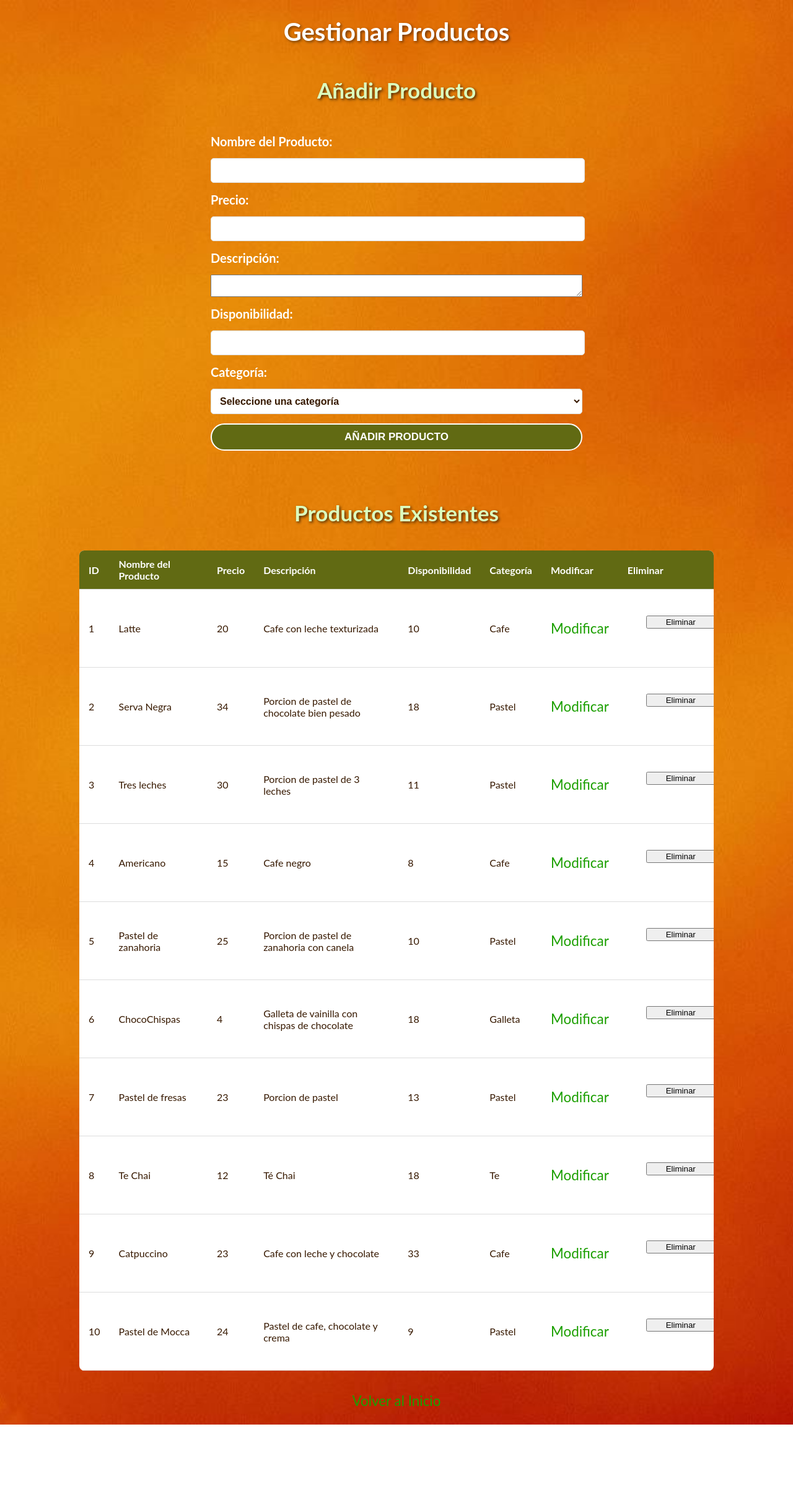
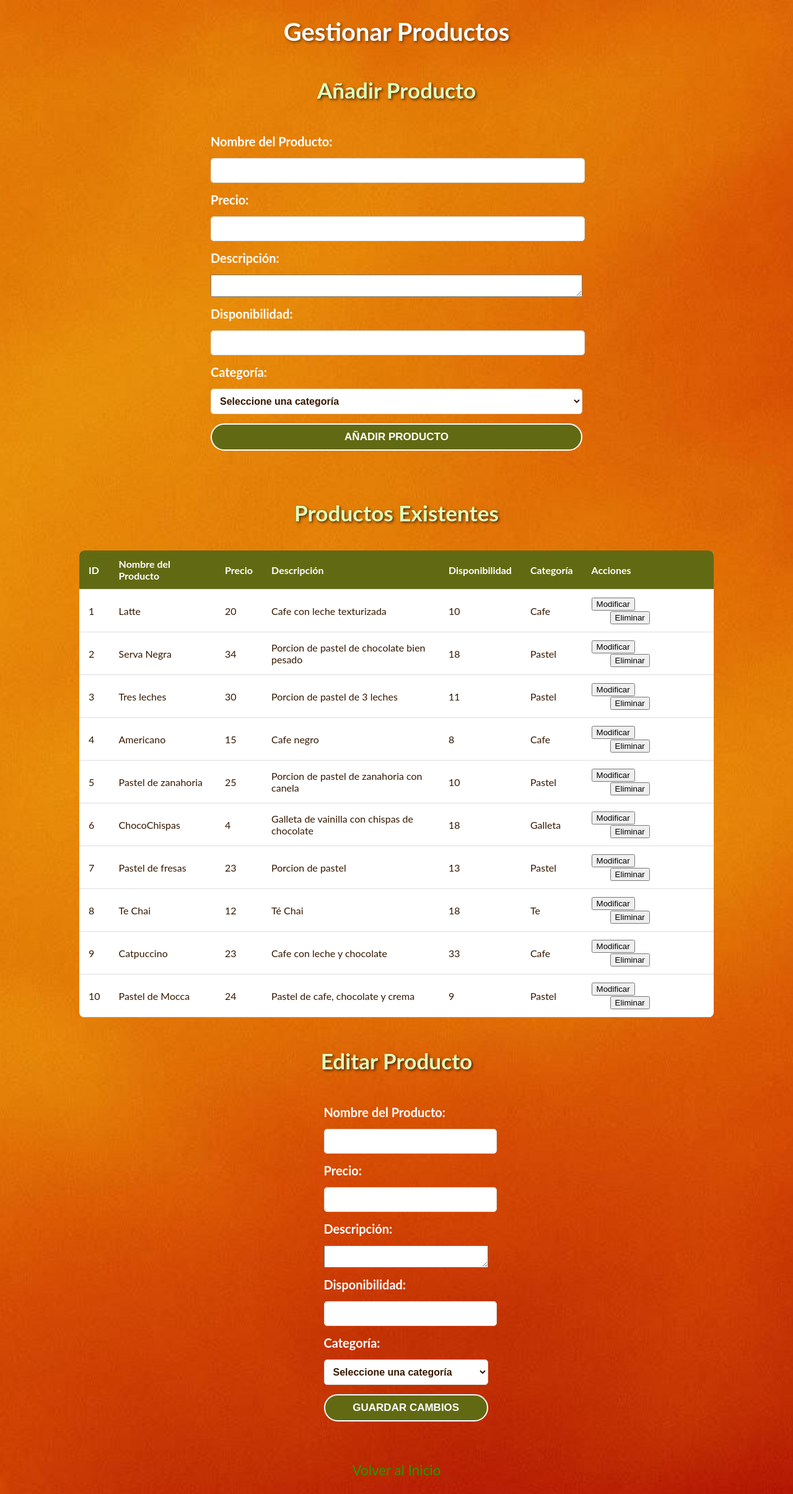
Before and after one commit to natis25/CatChai, a PHP site: page /gestionar_producto.php in a window 1280 px wide. Shown: the whole page at 62% size. Before the commit the page ends 2298 px from the top, so only its background shows below. Run offline with PHP 8.4, Linux system fonts and the light colour scheme; data comes from the database, SQL or seed files in the repository.

Commit message:
Add files via upload
Cambio de formato para modificación y eliminación de productos

```diff
--- a/gestionar_producto.php
+++ b/gestionar_producto.php
@@ -21,23 +21,19 @@
     <?php } elseif (isset($_GET['mensaje']) && $_GET['mensaje'] == 'producto_agregado') { ?>
         <p class="error"><?php echo "Producto agregado correctamente."; ?></p>
     <?php } ?>
+
     <!-- Formulario para añadir un producto -->
     <h2>Añadir Producto</h2>
     <form action="procesar_producto.php" method="post">
         <input type="hidden" name="accion" value="agregar">
-
         <label for="producto">Nombre del Producto:</label>
         <input type="text" name="producto" id="producto" required>
-
         <label for="precio">Precio:</label>
         <input type="number" step="0.01" name="precio" id="precio" required>
-
         <label for="descripcion">Descripción:</label>
         <textarea name="descripcion" id="descripcion" required></textarea>
-
         <label for="disponibilidad">Disponibilidad:</label>
         <input type="number" name="disponibilidad" id="disponibilidad" min="0" required>
-
         <label for="categoria">Categoría:</label>
         <select name="categoria" id="categoria" required>
             <option value="">Seleccione una categoría</option>
@@ -45,15 +41,12 @@
             include 'catchai.php';
             $query = "SELECT * FROM Categoria";
             $result = $conn->query($query);
-
             while ($row = $result->fetch_assoc()) {
                 echo "<option value='{$row['idCategoria']}'>{$row['Categoria']}</option>";
             }
-
             $conn->close();
             ?>
         </select>
-
         <button class="btn" type="submit">Añadir Producto</button>
     </form>
 
@@ -66,8 +59,7 @@
             <th>Descripción</th>
             <th>Disponibilidad</th>
             <th>Categoría</th>
-            <th>Modificar</th>
-            <th>Eliminar</th>
+            <th>Acciones</th>
         </tr>
         <?php
         include 'catchai.php';
@@ -77,19 +69,19 @@
         $result = $conn->query($query);
 
         while ($row = $result->fetch_assoc()) {
-                    echo "<tr data-id='{$row['idProducto']}'>
+            echo "<tr>
                     <td>{$row['idProducto']}</td>
                     <td>{$row['Producto']}</td>
                     <td>{$row['Precio']}</td>
                     <td>{$row['Descripcion']}</td>
                     <td>{$row['Disponibilidad']}</td>
                     <td>{$row['Categoria']}</td>
-                        <td><a href='gestionar_producto.php?id_producto={$row['idProducto']}' class='edit-btn'>Modificar</a></td>
                     <td>
-                            <form action='procesar_producto.php' method='post' onsubmit='return confirmDelete()'>
+                        <button type='button' onclick='mostrarFormulario({$row['idProducto']}, \"{$row['Producto']}\", {$row['Precio']}, \"{$row['Descripcion']}\", {$row['Disponibilidad']}, {$row['Categoria_idCategoria']})'>Modificar</button>
+                        <form action='procesar_producto.php' method='post' style='display:inline;'>
                             <input type='hidden' name='accion' value='eliminar'>
                             <input type='hidden' name='id_producto' value='{$row['idProducto']}'>
-                            <button type='submit' class='delete-btn'>Eliminar</button>
+                            <button type='submit' onclick='return confirm(\"¿Estás seguro de eliminar este producto?\")'>Eliminar</button>
                         </form>
                     </td>
                 </tr>";
@@ -98,73 +90,57 @@
         ?>
     </table>
 
-    <!-- Formulario de modificación (inicialmente oculto) -->
-<div id="edit-form-container" style="display: none;">
-    <h2>Modificar Producto</h2>
-    <form id="edit-form" action="procesar_producto.php" method="post">
+    <!-- Formulario de modificar-->
+    <div id="formulario-editar">
+        <h2>Editar Producto</h2>
+        <form action="procesar_producto.php" method="post">
             <input type="hidden" name="accion" value="editar">
-        <input type="hidden" name="id_producto" id="edit-id_producto">
+            <input type="hidden" id="id_producto" name="id_producto">
 
-        <label for="edit-producto">Nombre del Producto:</label>
-        <input type="text" name="producto" id="edit-producto" required>
+            <label for="producto_editar">Nombre del Producto:</label>
+            <input type="text" id="producto_editar" name="producto" required>
 
-        <label for="edit-precio">Precio:</label>
-        <input type="number" step="0.01" name="precio" id="edit-precio" required>
+            <label for="precio_editar">Precio:</label>
+            <input type="number" step="0.01" id="precio_editar" name="precio" required>
 
-        <label for="edit-descripcion">Descripción:</label>
-        <textarea name="descripcion" id="edit-descripcion" required></textarea>
+            <label for="descripcion_editar">Descripción:</label>
+            <textarea id="descripcion_editar" name="descripcion" required></textarea>
 
-        <label for="edit-disponibilidad">Disponibilidad:</label>
-        <input type="number" name="disponibilidad" id="edit-disponibilidad" min="0" required>
+            <label for="disponibilidad_editar">Disponibilidad:</label>
+            <input type="number" id="disponibilidad_editar" name="disponibilidad" min="0" required>
 
-        <label for="edit-categoria">Categoría:</label>
-        <select name="categoria" id="edit-categoria" required>
+            <label for="categoria_editar">Categoría:</label>
+            <select id="categoria_editar" name="categoria" required>
                 <option value="">Seleccione una categoría</option>
                 <?php
                 include 'catchai.php';
-            $categoria_query = "SELECT * FROM Categoria";
-            $categoria_result = $conn->query($categoria_query);
-            while ($categoria_row = $categoria_result->fetch_assoc()) {
-                echo "<option value='{$categoria_row['idCategoria']}'>{$categoria_row['Categoria']}</option>";
+                $query = "SELECT * FROM Categoria";
+                $result = $conn->query($query);
+                while ($row = $result->fetch_assoc()) {
+                    echo "<option value='{$row['idCategoria']}'>{$row['Categoria']}</option>";
                 }
+                $conn->close();
                 ?>
             </select>
 
-        <button type="submit">Guardar Cambios</button>
+            <button class="btn" type="submit">Guardar Cambios</button>
         </form>
-    <button onclick="cancelEdit()">Cancelar</button>
     </div>
 
+    <a href="Home.php">Volver al Inicio</a>
+
     <script>
-    // Mostrar el formulario de edición con los datos del producto
-    function editProduct(id) {
-        // Obtener los datos del producto (se pueden obtener usando Ajax o incluyendo todos los datos en un atributo)
-        var row = document.querySelector("tr[data-id='" + id + "']");
-        var producto = row.querySelector(".producto").textContent;
-        var precio = row.querySelector(".precio").textContent;
-        var descripcion = row.querySelector(".descripcion").textContent;
-        var disponibilidad = row.querySelector(".disponibilidad").textContent;
-        var categoria = row.querySelector(".categoria").textContent;
+        function mostrarFormulario(id, producto, precio, descripcion, disponibilidad, categoria) {
+            document.getElementById('id_producto').value = id;
+            document.getElementById('producto_editar').value = producto;
+            document.getElementById('precio_editar').value = precio;
+            document.getElementById('descripcion_editar').value = descripcion;
+            document.getElementById('disponibilidad_editar').value = disponibilidad;
+            document.getElementById('categoria_editar').value = categoria;
 
-        // Rellenar el formulario de edición con los datos del producto
-        document.getElementById("edit-id_producto").value = id;
-        document.getElementById("edit-producto").value = producto;
-        document.getElementById("edit-precio").value = precio;
-        document.getElementById("edit-descripcion").value = descripcion;
-        document.getElementById("edit-disponibilidad").value = disponibilidad;
-        document.getElementById("edit-categoria").value = categoria;
-
-        // Mostrar el formulario de edición
-        document.getElementById("edit-form-container").style.display = "block";
-    }
-
-    // Función para cancelar la edición
-    function cancelEdit() {
-        document.getElementById("edit-form-container").style.display = "none";
+            document.getElementById('formulario-editar').style.display = 'block';
         }
     </script>
-
-    <a href="Home.php">Volver al Inicio</a>
 
 </body>
 
```
Also changed, not shown: procesar_producto.php (+5 -22 lines). Lines whose indentation alone changed are shown as unchanged.
